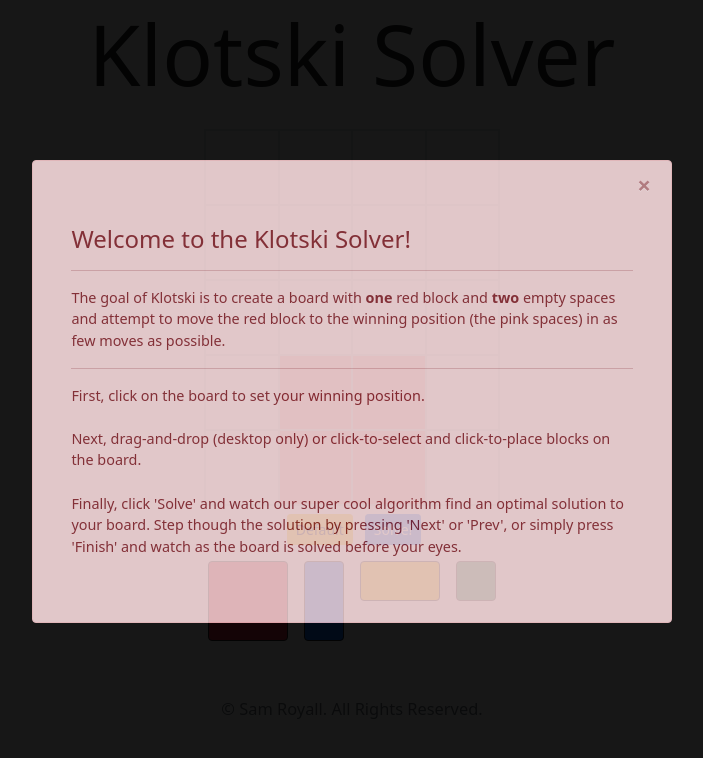
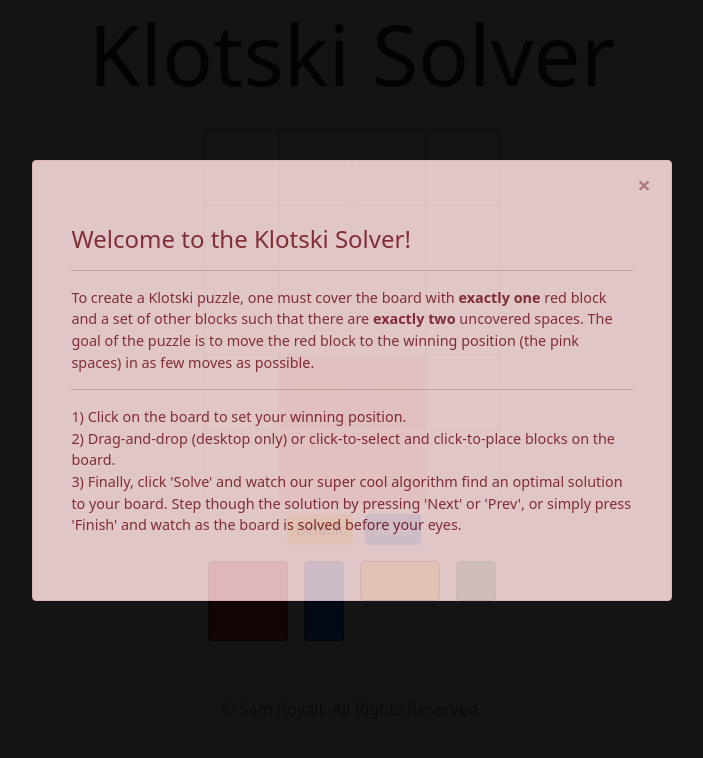
Before and after one commit to samrroyall/klotski-solver, a React (Create React App) app: page / in a window 1280 px wide. Shown: the top 758 px of the page, without its empty margins (288-991 px from the left). Built offline with nearby package versions, Linux system fonts and the light colour scheme.

Commit message:
fixed overlay opacity error and edited alert language

```diff
--- a/src/components/Alert.js
+++ b/src/components/Alert.js
@@ -3,7 +3,7 @@ import '../styles/Alert.css';
 
 let Alert = () => (
     <div id="overlay">
-        <div className="alert alert-danger alert-dismissible fade show alert-body" role="alert">
+        <div className="alert alert-danger alert-dismissible fade show ml-auto mr-auto alert-body" role="alert">
             <button type="button"
                 className="close alert-button"
                 data-dismiss="alert"
@@ -15,16 +15,17 @@ let Alert = () => (
 
             <div className="h4">Welcome to the Klotski Solver!</div>
             <hr/>
-            The goal of Klotski is to create a board with <strong>one</strong> red block and
-            <strong> two</strong> empty spaces and attempt to move the red block to the winning
-            position (the pink spaces) in as few moves as possible.
+            To create a Klotski puzzle, one must cover the board with <strong>exactly one</strong> red block
+            and a set of other blocks such that there are <strong>exactly two</strong> uncovered spaces. The goal
+            of the puzzle is to move the red block to the winning position (the pink spaces) in as few moves
+            as possible.
             <hr/>
-            First, click on the board to set your winning position.
-            <br/><br/>
-            Next, drag-and-drop (desktop only) or click-to-select and click-to-place blocks
+            1) Click on the board to set your winning position.
+            <br/>
+            2) Drag-and-drop (desktop only) or click-to-select and click-to-place blocks
             on the board.
-            <br/><br/>
-            Finally, click 'Solve' and watch our super cool algorithm find an optimal solution
+            <br/>
+            3) Finally, click 'Solve' and watch our super cool algorithm find an optimal solution
             to your board. Step though the solution by pressing 'Next' or 'Prev', or simply
             press 'Finish' and watch as the board is solved before your eyes.
         </div>
--- a/src/styles/Alert.css
+++ b/src/styles/Alert.css
@@ -1,6 +1,6 @@
 .alert-body {
     position: absolute;
-    margin: 20vh auto;
+    margin-top: 20vh;
     padding-top: 5% !important;
     padding-bottom: 5% !important;
     padding-left: 3% !important;
@@ -9,7 +9,7 @@
     width: 50%;
     min-width: 300px;
     z-index: 3000;
-    opacity: 90%;
+    opacity: .9;
     font-size: calc(8px + .5vw);
 }
 #overlay {
@@ -19,6 +19,6 @@
     height: 100%;
     width: 100%;
     background-color: black;
-    opacity: 91%;
+    opacity: .92;
     z-index: 2000;
 }
```
